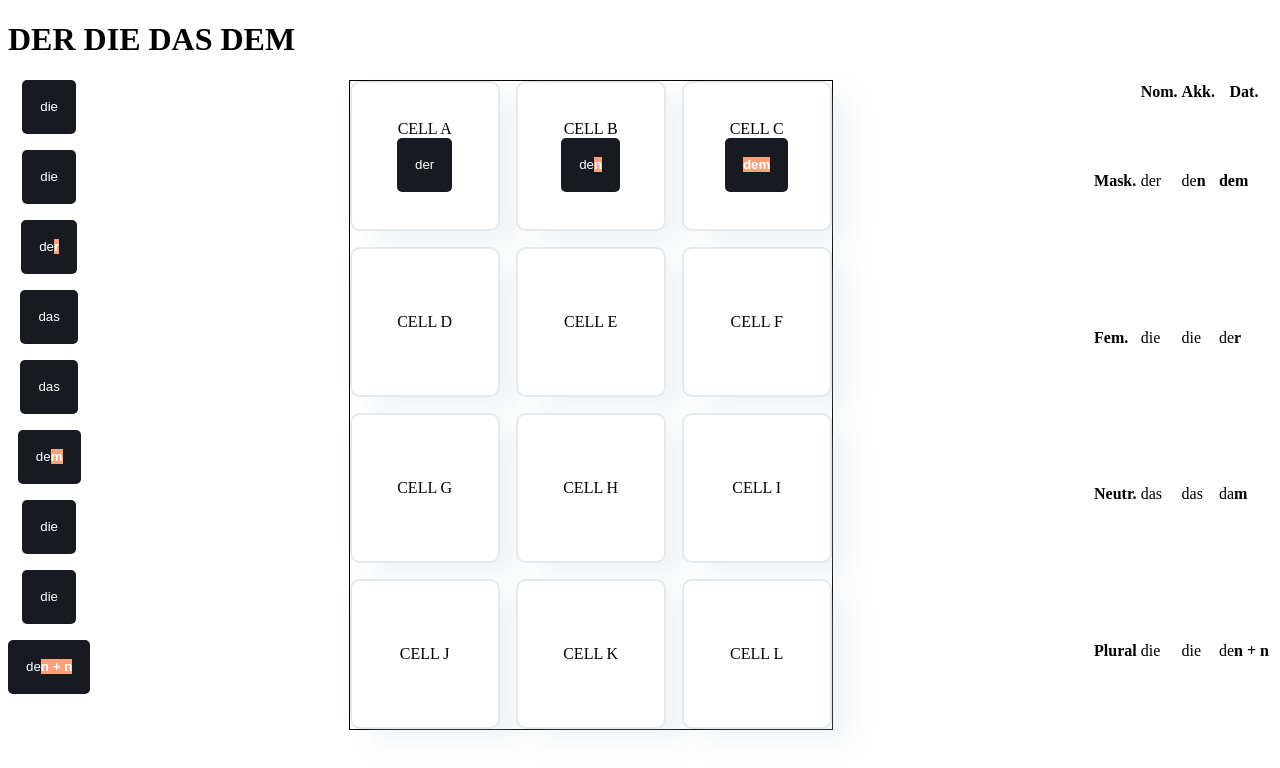
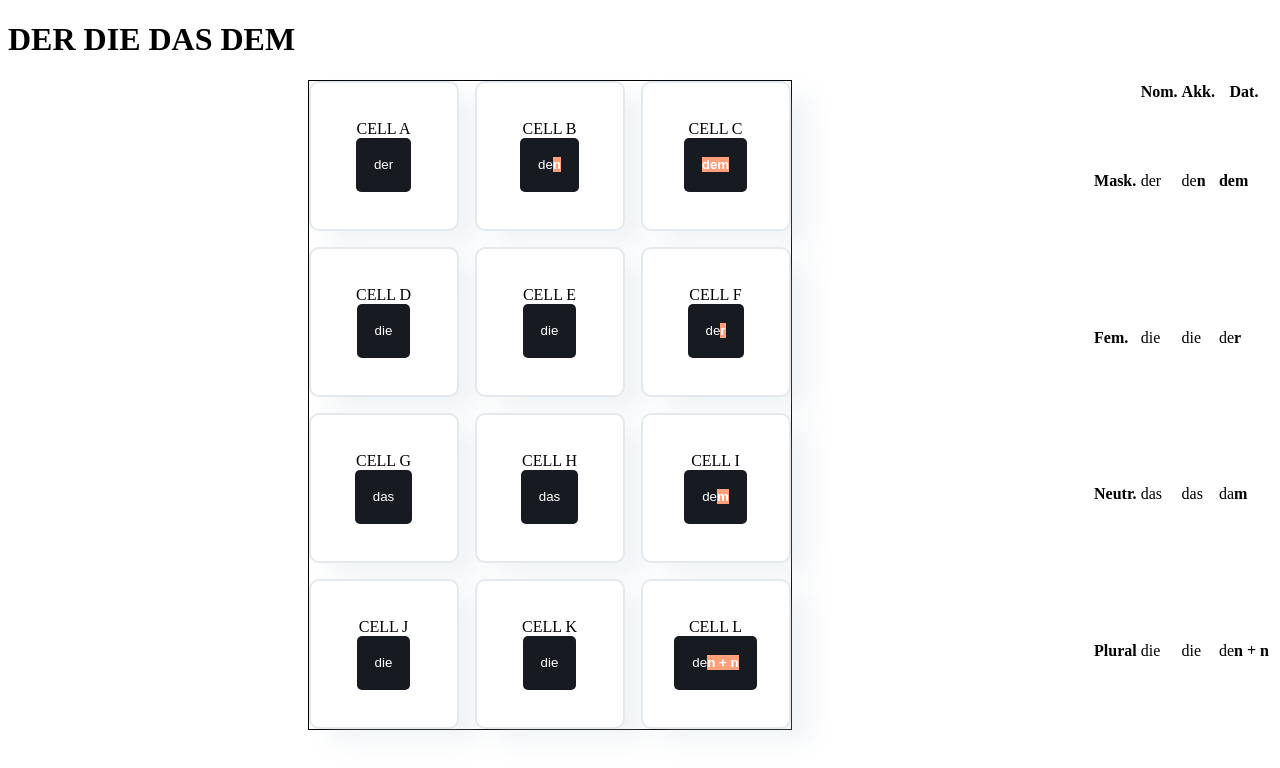
Before and after one commit to e-developper/nom-akk-dat-game, a React app: page / in a window 1280 px wide. Shown: the top 768 px of the page. Built offline with nearby package versions, Linux system fonts and the light colour scheme; the HTML template or start-up script is replaced by a standard one.

Commit message:
config table

```diff
--- a/src/App.tsx
+++ b/src/App.tsx
@@ -45,15 +45,15 @@ function App() {
     { id: 'card1', content: <span>der</span>, cellId: 'cell1' },
     { id: 'card2', content: <span>de<b style={{ backgroundColor: 'lightsalmon' }}>n</b></span>, cellId: 'cell2' },
     { id: 'card3', content: <span><b style={{ backgroundColor: 'lightsalmon' }}>dem</b></span>, cellId: 'cell3' },
-    { id: 'card4', content: <span>die</span>, },
-    { id: 'card5', content: <span>die</span>, },
-    { id: 'card6', content: <span>de<b style={{ backgroundColor: 'lightsalmon' }}>r</b></span>, },
-    { id: 'card7', content: <span>das</span>, },
-    { id: 'card8', content: <span>das</span>, },
-    { id: 'card9', content: <span>de<b style={{ backgroundColor: 'lightsalmon' }}>m</b></span>, },
-    { id: 'card10', content: <span>die</span>, },
-    { id: 'card11', content: <span>die</span>, },
-    { id: 'card12', content: <span>de<b style={{ backgroundColor: 'lightsalmon' }}>n + n</b></span>, },
+    { id: 'card4', content: <span>die</span>, cellId: 'cell4' },
+    { id: 'card5', content: <span>die</span>, cellId: 'cell5' },
+    { id: 'card6', content: <span>de<b style={{ backgroundColor: 'lightsalmon' }}>r</b></span>, cellId: 'cell6' },
+    { id: 'card7', content: <span>das</span>, cellId: 'cell7' },
+    { id: 'card8', content: <span>das</span>, cellId: 'cell8' },
+    { id: 'card9', content: <span>de<b style={{ backgroundColor: 'lightsalmon' }}>m</b></span>, cellId: 'cell9' },
+    { id: 'card10', content: <span>die</span>, cellId: 'cell10' },
+    { id: 'card11', content: <span>die</span>, cellId: 'cell11' },
+    { id: 'card12', content: <span>de<b style={{ backgroundColor: 'lightsalmon' }}>n + n</b></span>, cellId: 'cell12' },
   ]);
   const [parent, setParent] = useState<UniqueIdentifier | null>(null);
   const [isDragging, setIsDragging] = useState(false);
```
